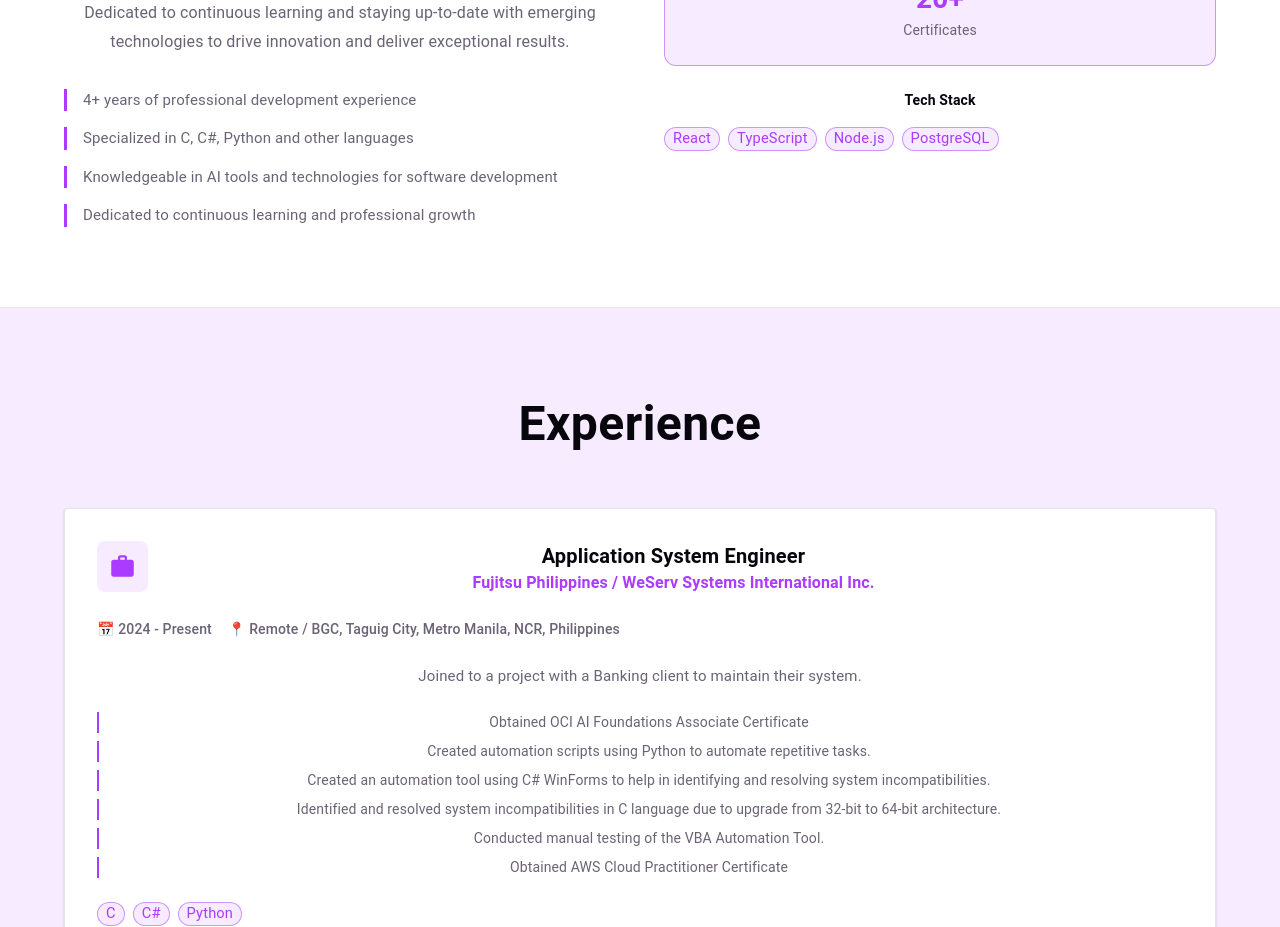
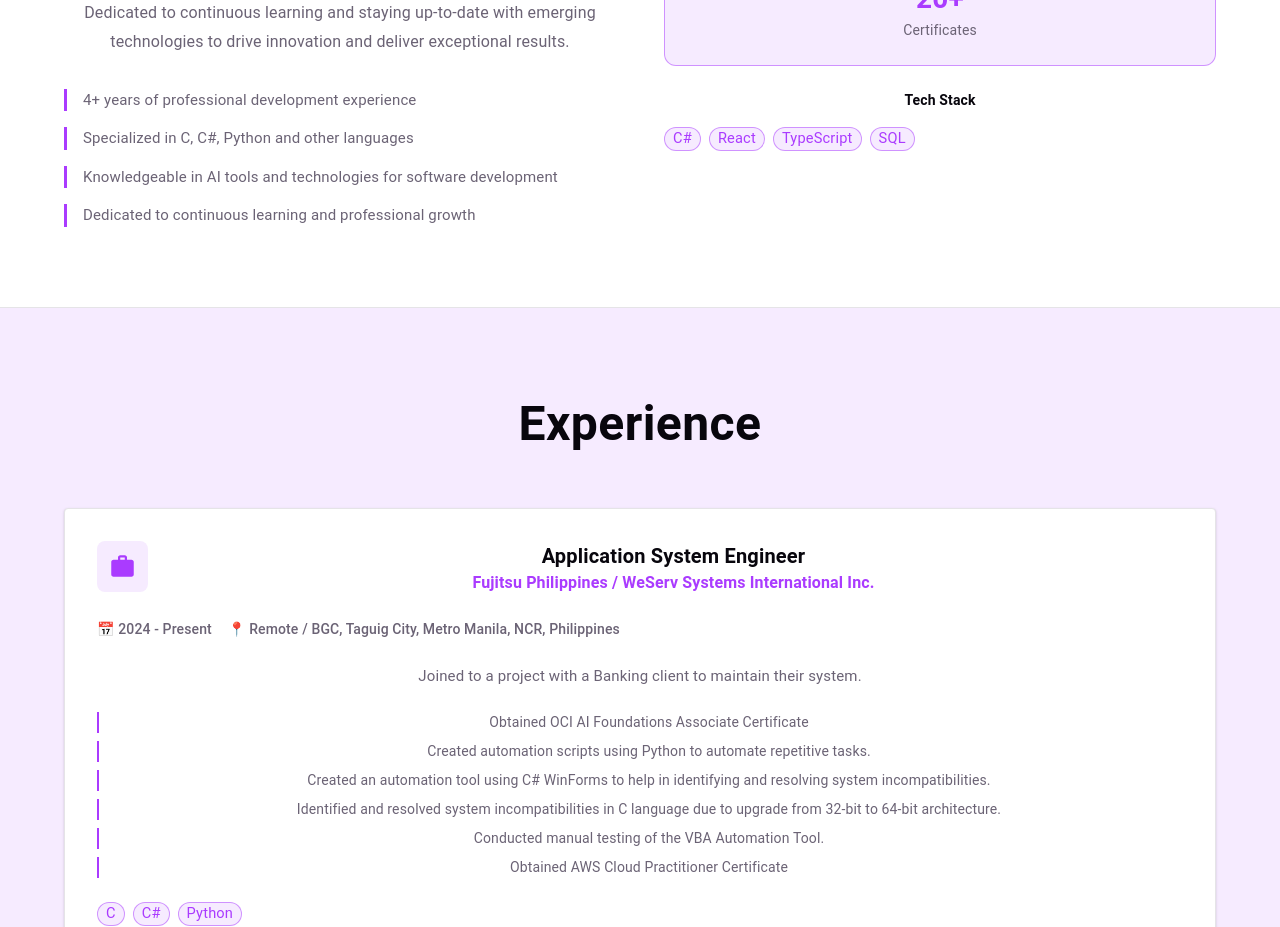
Before and after one commit to Yabetsu16/portfolio-v2, a React (Vite) app: page / in a window 1280 px wide. Shown: the part 1340-2267 px from the top of the page. Built offline with nearby package versions, Linux system fonts and the light colour scheme.

Commit message:
Change Teck Stack

```diff
--- a/src/components/sections/About.tsx
+++ b/src/components/sections/About.tsx
@@ -170,7 +170,7 @@ export const About = () => {
                       Tech Stack
                     </Typography>
                     <Stack direction="row" sx={{ flexWrap: 'wrap', gap: 1 }}>
-                      {['React', 'TypeScript', 'Node.js', 'PostgreSQL'].map((tech) => (
+                      {['C#', 'React', 'TypeScript', 'SQL'].map((tech) => (
                         <Chip
                           key={tech}
                           label={tech}
```
